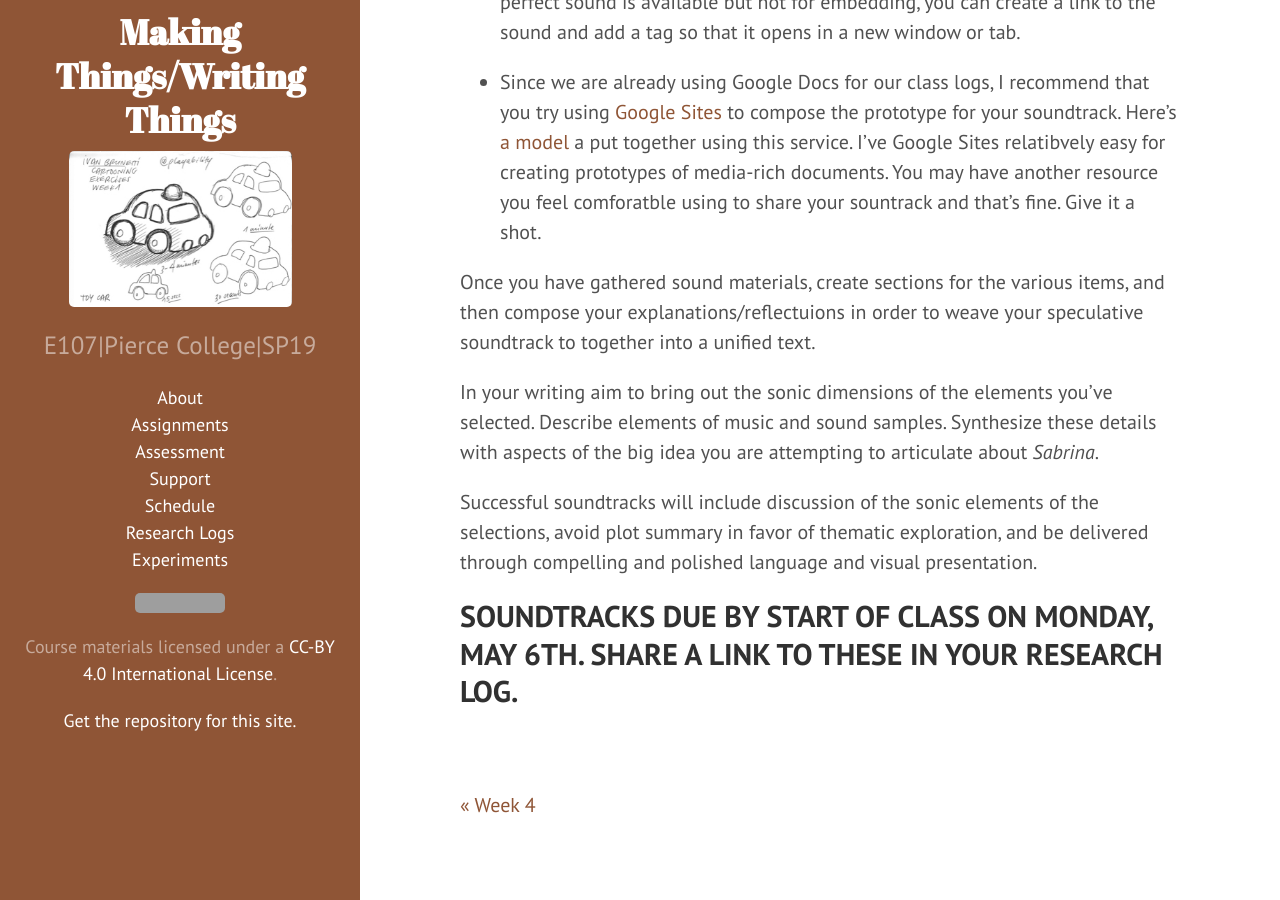
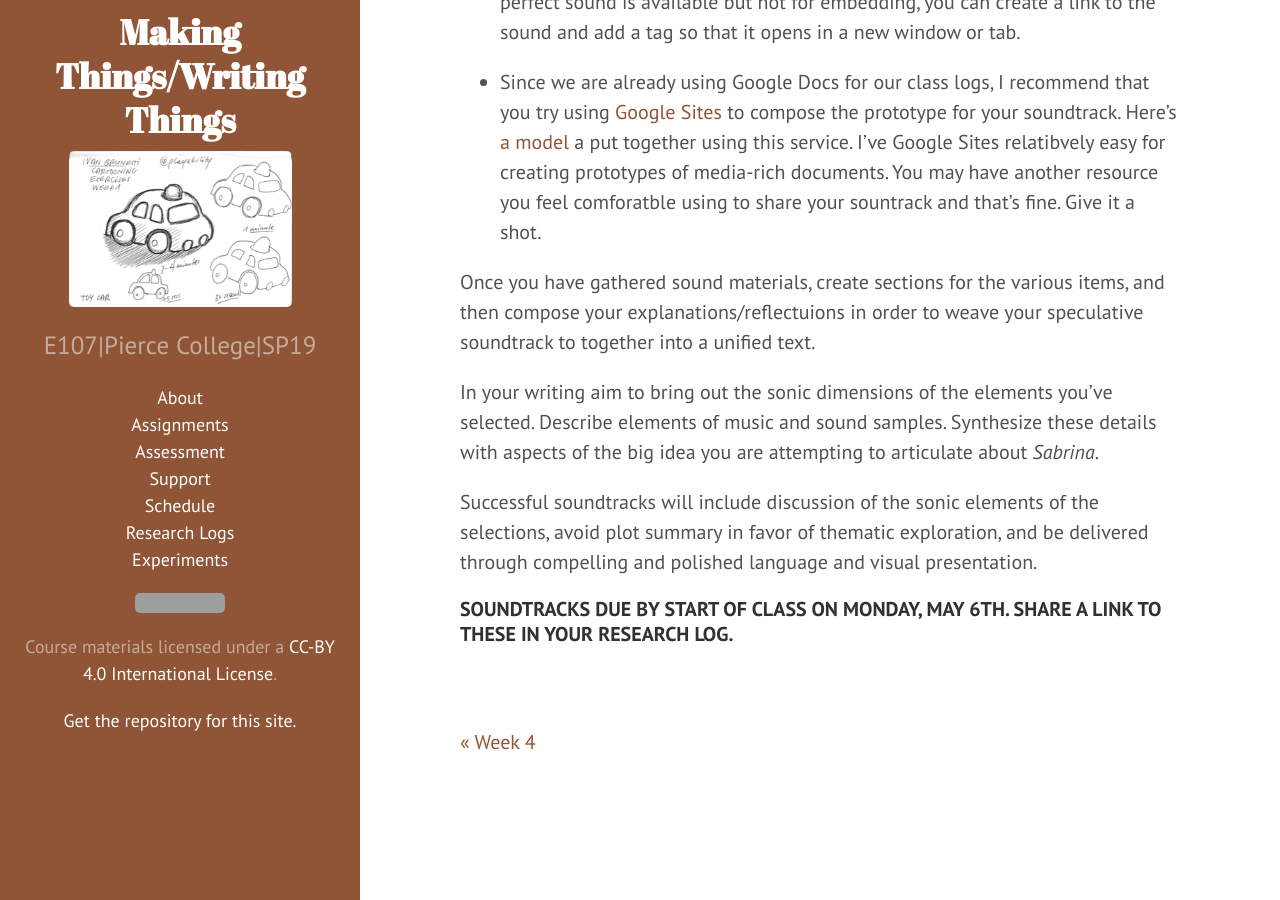
Before and after one commit to jloan/e107v2, a Jekyll site: the page built from _posts/2019-05-01-speculative-soundtrack.md, in a window 1280 px wide and 900 px high, scrolled down 1489 px. Built offline with Jekyll 4.4.1, drawn with Linux system fonts in a browser that asks for light colours; grey boxes are pictures that could not be loaded.

```diff
--- a/_posts/2019-05-01-speculative-soundtrack.md
+++ b/_posts/2019-05-01-speculative-soundtrack.md
@@ -39,4 +39,4 @@ In your writing aim to bring out the sonic dimensions of the elements you've sel
 
 Successful soundtracks will include discussion of the sonic elements of the selections, avoid plot summary in favor of thematic exploration, and be delivered through compelling and polished language and visual presentation.
 
-## SOUNDTRACKS DUE BY START OF CLASS ON MONDAY, MAY 6TH. SHARE A LINK TO THESE IN YOUR RESEARCH LOG.
+#### SOUNDTRACKS DUE BY START OF CLASS ON MONDAY, MAY 6TH. SHARE A LINK TO THESE IN YOUR RESEARCH LOG.
```
